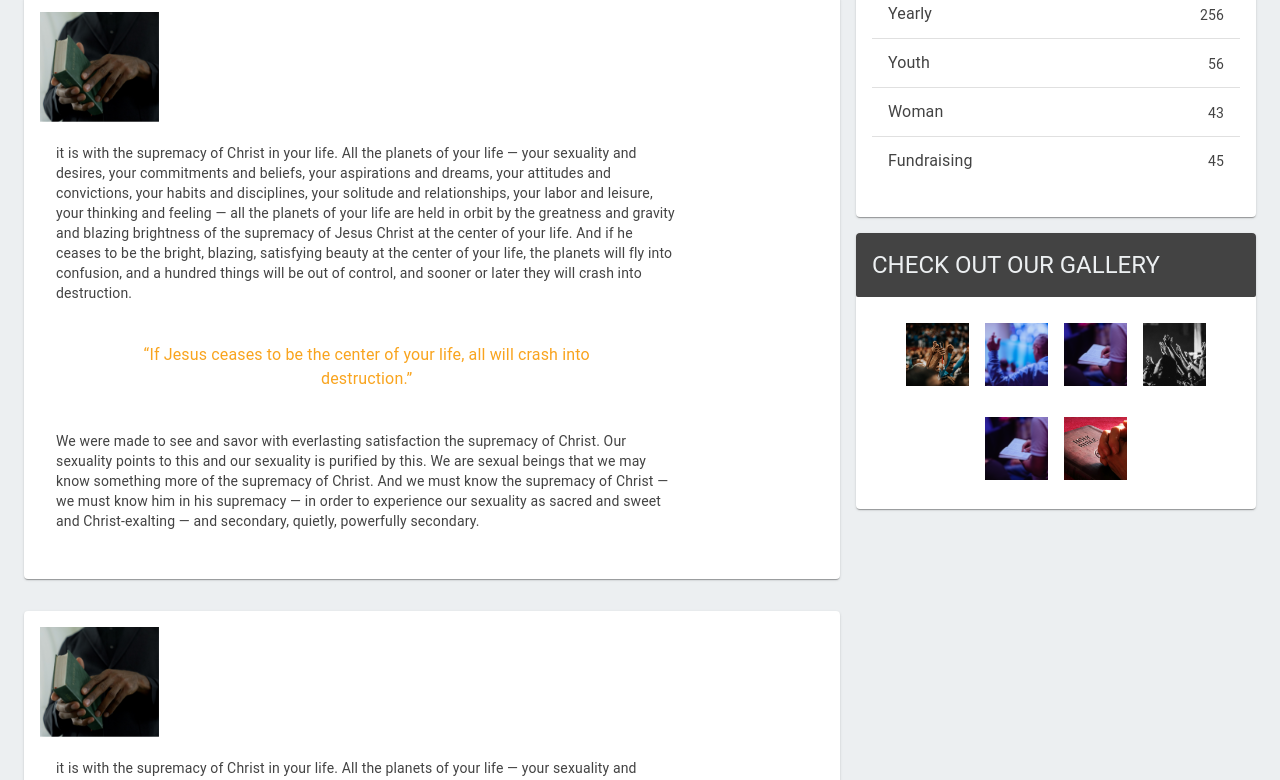
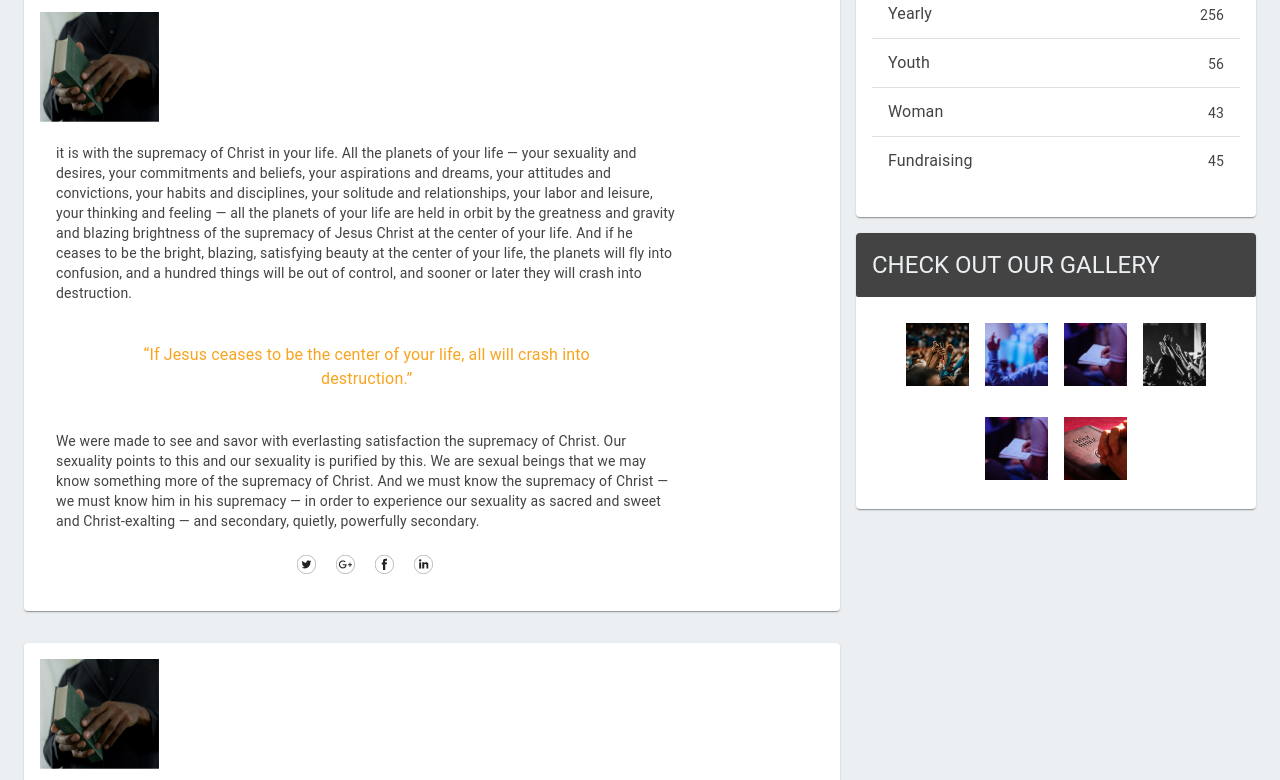
Before and after one commit to Alazar-dev/Filadelfia-web, a React (Create React App) app: page /sermonsdetail in a window 1280 px wide. Shown: the part 641-1421 px from the top of the page. Built offline with nearby package versions, Linux system fonts and the light colour scheme.

Commit message:
created social link component

```diff
--- a/src/components/sermonsDetail/SermonsDetailLeft.jsx
+++ b/src/components/sermonsDetail/SermonsDetailLeft.jsx
@@ -7,6 +7,7 @@ import Typography from "@material-ui/core/Typography";
 import { Box, Grid } from "@material-ui/core";
 import Img from "../../assets/Sermon Details/img.png";
 import SermonAudio from "./SermonAudio";
+import SocialLinks from "./SocilalLinks";
 
 const useStyles = makeStyles((theme) => ({
   root: {
@@ -150,6 +151,9 @@ export const EventItem = () => {
                       secondary.
                     </Typography>
                   </CardContent>
+                  <Box alignContent="right">
+                    <SocialLinks />
+                  </Box>
                 </div>
               </Box>
             </Grid>
--- /dev/null
+++ b/src/components/sermonsDetail/SocilalLinks.jsx
@@ -0,0 +1,61 @@
+import { Box, Grid, List} from "@material-ui/core";
+import { makeStyles } from "@material-ui/core/styles";
+
+import Twitter from "../../assets/Header/Twitter.png";
+import Google from "../../assets/Header/Google Plus.png";
+import Facebook from "../../assets/Header/Facebook.png";
+import Linkedin from "../../assets/Header/Linked IN.png";
+
+const useStyles = makeStyles({
+  root: {
+    "@media (max-width: 900px)": {
+      display: "none",
+    },
+  },
+  socialLinks: {
+    display: "flex",
+    alignItems: "center",
+    paddingRight: "24px",
+  },
+  link: {
+    marginLeft: 20,
+  },
+  item: {
+    paddingTop: "0px !important",
+    paddingBottom: "0px !important",
+    display: "flex",
+    alignItems: "center",
+  },
+  grid: {
+    margin: 0,
+    width: "auto",
+  },
+});
+
+const TopBar = () => {
+  const classes = useStyles();
+  return (
+    <Box className={classes.root}>
+      <Grid justify="center" spacing={6} className={classes.grid} container>
+        <Grid className={classes.item} item>
+          <List className={classes.socialLinks}>
+            <a href="https://www.twitter.com">
+              <img className={classes.link} src={Twitter} alt="twitter" />
+            </a>
+            <a href="https://www.googleplus.com">
+              <img className={classes.link} src={Google} alt="google plus" />
+            </a>
+            <a href="https://www.facebook.com">
+              <img className={classes.link} src={Facebook} alt="facebook" />
+            </a>
+            <a href="https://www.linkedin.com">
+              <img className={classes.link} src={Linkedin} alt="linkedin" />
+            </a>
+          </List>
+        </Grid>
+      </Grid>
+    </Box>
+  );
+};
+
+export default TopBar;
```
